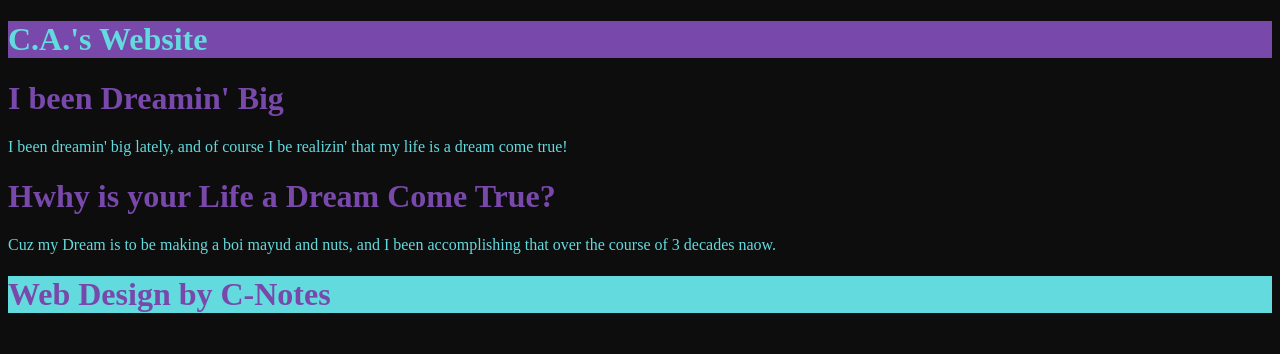
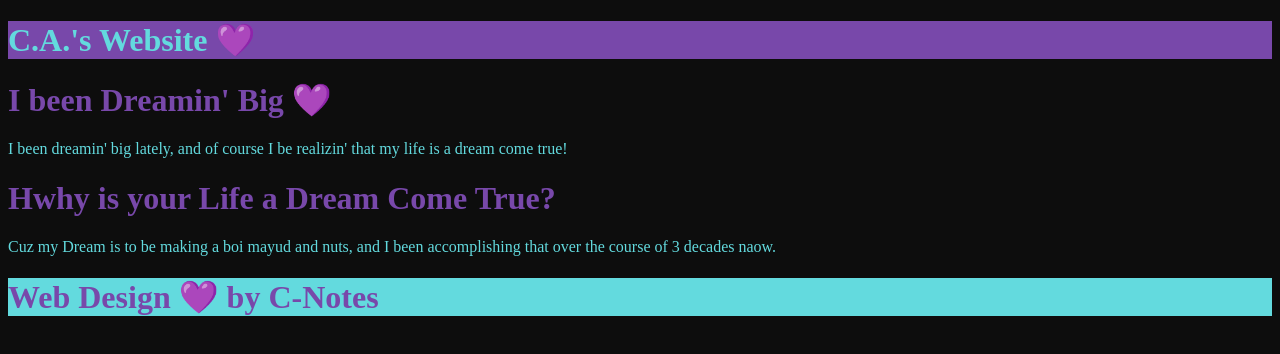
Before and after one commit to Clayto30/wyldehart, a plain HTML site: page index.html in a window 1280 px wide. Drawn offline with Linux system fonts and the light colour scheme.

Commit message:
added some hearts and updated link in readme

```diff
--- a/index.html
+++ b/index.html
@@ -11,15 +11,15 @@
 
 
 <body>
-    <header><h1>C.A.'s Website</h1>
+    <header><h1>C.A.'s Website 💜</h1>
     </header>
     <main>
-        <h1>I been Dreamin' Big</h1>
+        <h1>I been Dreamin' Big 💜</h1>
         <p>I been dreamin' big lately, and of course I be realizin' that my life is a dream come true!</p>
         <h1>Hwhy is your Life a Dream Come True?</h1>
         <p>Cuz my Dream is to be making a boi mayud and nuts, and I been accomplishing that over the course of 3 decades naow.</p>
     </main>
-    <footer><h1>Web Design by C-Notes</h1></footer>
+    <footer><h1>Web Design 💜 by C-Notes</h1></footer>
 </body>
 
 </html>
```
Also changed, not shown: 1 other file.
